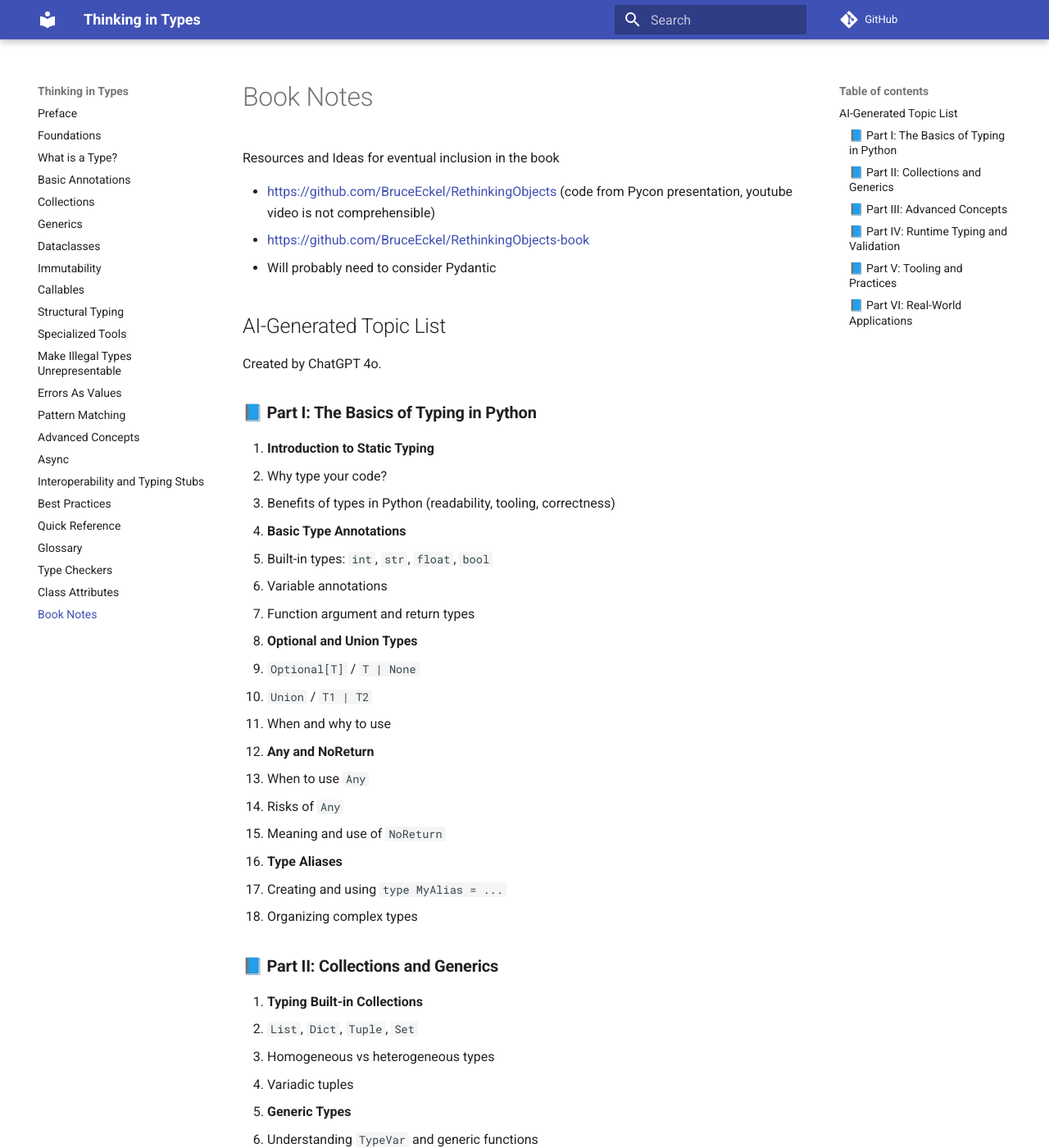
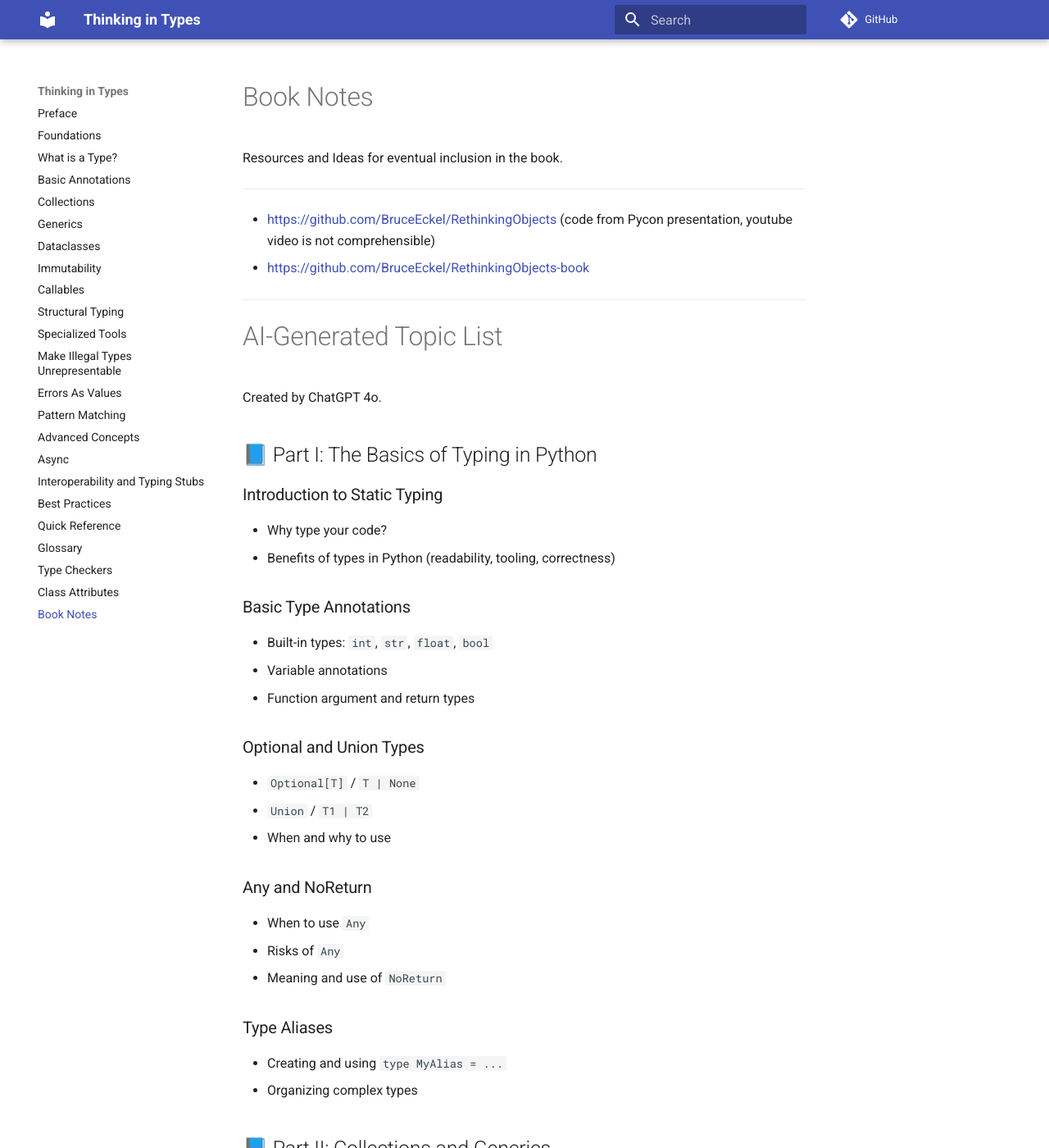
Before and after one commit to ThinkingInTypes/ThinkingInTypes.github.io, an MkDocs documentation site: the page built from Chapters/A5_Book_Notes.md, in a window 1280 px wide and 1400 px high. Shown: the whole window at 82% size. Built offline with MkDocs 1.6.1 and Material for MkDocs 9.7.7, drawn with Linux system fonts in a browser that asks for light colours; comment, search, counter and statistics services are not loaded; some of the changed lines change nothing that is shown; some of the changed text lies outside the part shown.

Commit message:
Update A5_Book_Notes.md

```diff
--- a/Chapters/A5_Book_Notes.md
+++ b/Chapters/A5_Book_Notes.md
@@ -1,149 +1,182 @@
 # Book Notes
 
-Resources and Ideas for eventual inclusion in the book
+Resources and Ideas for eventual inclusion in the book.
+
+---
 
 - <https://github.com/BruceEckel/RethinkingObjects> (code from Pycon presentation, youtube video is not comprehensible)
 - <https://github.com/BruceEckel/RethinkingObjects-book>
-- Will probably need to consider Pydantic
 
-## AI-Generated Topic List
+---
+
+# AI-Generated Topic List
 
 Created by ChatGPT 4o.
 
-### 📘 **Part I: The Basics of Typing in Python**
+## 📘 Part I: The Basics of Typing in Python
 
-1. **Introduction to Static Typing**
-   - Why type your code?
-   - Benefits of types in Python (readability, tooling, correctness)
+### Introduction to Static Typing
 
-2. **Basic Type Annotations**
-   - Built-in types: `int`, `str`, `float`, `bool`
-   - Variable annotations
-   - Function argument and return types
+- Why type your code?
+- Benefits of types in Python (readability, tooling, correctness)
 
-3. **Optional and Union Types**
-   - `Optional[T]` / `T | None`
-   - `Union` / `T1 | T2`
-   - When and why to use
+### Basic Type Annotations
 
-4. **Any and NoReturn**
-   - When to use `Any`
-   - Risks of `Any`
-   - Meaning and use of `NoReturn`
+- Built-in types: `int`, `str`, `float`, `bool`
+- Variable annotations
+- Function argument and return types
 
-5. **Type Aliases**
-   - Creating and using `type MyAlias = ...`
-   - Organizing complex types
+### Optional and Union Types
 
-### 📘 **Part II: Collections and Generics**
+- `Optional[T]` / `T | None`
+- `Union` / `T1 | T2`
+- When and why to use
 
-6. **Typing Built-in Collections**
-   - `List`, `Dict`, `Tuple`, `Set`
-   - Homogeneous vs heterogeneous types
-   - Variadic tuples
+### Any and NoReturn
 
-7. **Generic Types**
-   - Understanding `TypeVar` and generic functions
-   - Creating generic classes
+- When to use `Any`
+- Risks of `Any`
+- Meaning and use of `NoReturn`
 
-8. **Callable and Lambdas**
-   - Typing functions as values
-   - Callable signatures
+### Type Aliases
 
-9. **Iterables and Iterators**
-   - `Iterable`, `Iterator`, `Generator`
-   - Typing generators and coroutines
+- Creating and using `type MyAlias = ...`
+- Organizing complex types
 
-10. **Literal Types**
-    - Restricting to fixed string or numeric values
-    - Using `Literal` for flags and enums
+## 📘 Part II: Collections and Generics
 
-### 📘 **Part III: Advanced Concepts**
+### Typing Built-in Collections
 
-11. **Protocols and Structural Typing**
-    - Introduction to duck typing
-    - `Protocol` classes and `@runtime_checkable`
+- `List`, `Dict`, `Tuple`, `Set`
+- Homogeneous vs heterogeneous types
+- Variadic tuples
 
-12. **New in Python 3.10+**
-    - `|` syntax for unions
-    - `match` statement and typing with pattern matching
-    - `ParamSpec` and `Concatenate`
+### Generic Types
 
-13. **Annotated and Metadata Types**
-    - Using `Annotated` for richer metadata
-    - Use in CLI tools, validation, etc.
+- Understanding `TypeVar` and generic functions
+- Creating generic classes
 
-14. **Self Type and Recursive Types**
-    - Typing methods that return `self`
-    - Recursive types like nested JSON
+### Callable and Lambdas
 
-15. **Dataclasses and Typing**
-    - Typing fields with and without defaults
-    - `InitVar`, `field`, `kw_only`, etc.
+- Typing functions as values
+- Callable signatures
 
-### 📘 **Part IV: Runtime Typing and Validation**
+### Iterables and Iterators
 
-16. **Type Checking at Runtime**
-    - `isinstance` and `typing.get_type_hints()`
-    - Runtime enforcement libraries (e.g. Pydantic, Enforce)
+- `Iterable`, `Iterator`, `Generator`
+- Typing generators and coroutines
 
-17. **Validating with Decorators**
-    - Type validation decorators
-    - Enforcing types in dynamic code
+### Literal Types
 
-18. **TypedDict and JSON-like Structures**
-    - Using `TypedDict` for structured data
-    - Migration from `dict[str, Any]`
+- Restricting to fixed string or numeric values
+- Using `Literal` for flags and enums
 
-19. **Enums and Custom Types**
-    - Strongly typed enums
-    - Creating domain-specific types
+## 📘 Part III: Advanced Concepts
 
-20. **Dynamic Typing Interop**
-    - Working with untyped or partially typed code
-    - Handling `Any` gracefully
+### Protocols and Structural Typing
 
-### 📘 **Part V: Tooling and Practices**
+- Introduction to duck typing
+- `Protocol` classes and `@runtime_checkable`
 
-21. **Static Type Checkers**
-    - Using `mypy`, `pyright`, `pyre`, `pytype`
-    - Configuration and workflows
+### New in Python 10+
 
-22. **IDE and Editor Support**
-    - VS Code, PyCharm, etc.
-    - Type hinting with LSPs and plugins
+- `|` syntax for unions
+- `match` statement and typing with pattern matching
+- `ParamSpec` and `Concatenate`
 
-23. **Refactoring with Types**
-    - Incremental typing strategies
-    - Using types to guide refactoring
+### Annotated and Metadata Types
 
-24. **Testing and Typing**
-    - Typing test code
-    - Type-aware mocking and fixtures
+- Using `Annotated` for richer metadata
+- Use in CLI tools, validation, etc.
 
-25. **Types in Documentation**
-    - Sphinx and autodoc with type hints
-    - Docstrings vs annotations
+### Self Type and Recursive Types
 
-### 📘 **Part VI: Real-World Applications**
+- Typing methods that return `self`
+- Recursive types like nested JSON
 
-26. **Typing APIs and Libraries**
-    - Public API surfaces
-    - Library development with types
+### Dataclasses and Typing
 
-27. **Using Types in Frameworks**
-    - Django/Pydantic/FastAPI with typing
-    - Typing decorators and middleware
+- Typing fields with and without defaults
+- `InitVar`, `field`, `kw_only`, etc.
 
-28. **Typing Concurrency**
-    - `async def`, `Awaitable`, `Coroutine`
-    - `Thread`, `Process`, `Queue`
+## 📘 Part IV: Runtime Typing and Validation
 
-29. **Cross-Version Compatibility**
-    - Using `typing_extensions`
-    - Supporting older Python versions
+### Type Checking at Runtime
 
-30. **Common Pitfalls and Anti-Patterns**
-    - Misusing `Any`
-    - Over-annotating
-    - Annotations that hinder readability
+- `isinstance` and `typing.get_type_hints()`
+- Runtime enforcement libraries (e.g. Pydantic, Enforce)
+
+### Validating with Decorators
+
+- Type validation decorators
+- Enforcing types in dynamic code
+
+### TypedDict and JSON-like Structures
+
+- Using `TypedDict` for structured data
+- Migration from `dict[str, Any]`
+
+### Enums and Custom Types
+
+- Strongly typed enums
+- Creating domain-specific types
+
+### Dynamic Typing Interop
+
+- Working with untyped or partially typed code
+- Handling `Any` gracefully
+
+## 📘 Part V: Tooling and Practices
+
+### Static Type Checkers
+
+- Using `mypy`, `pyright`, `pyre`, `pytype`
+- Configuration and workflows
+
+### IDE and Editor Support
+
+- VS Code, PyCharm, etc.
+- Type hinting with LSPs and plugins
+
+### Refactoring with Types
+
+- Incremental typing strategies
+- Using types to guide refactoring
+
+### Testing and Typing
+
+- Typing test code
+- Type-aware mocking and fixtures
+
+### Types in Documentation
+
+- Sphinx and autodoc with type hints
+- Docstrings vs annotations
+
+## 📘 Part VI: Real-World Applications
+
+### Typing APIs and Libraries
+
+- Public API surfaces
+- Library development with types
+
+### Using Types in Frameworks
+
+- Django/Pydantic/FastAPI with typing
+- Typing decorators and middleware
+
+### Typing Concurrency
+
+- `async def`, `Awaitable`, `Coroutine`
+- `Thread`, `Process`, `Queue`
+
+### Cross-Version Compatibility
+
+- Using `typing_extensions`
+- Supporting older Python versions
+
+### Common Pitfalls and Anti-Patterns
+
+- Misusing `Any`
+- Over-annotating
+- Annotations that hinder readability
```
